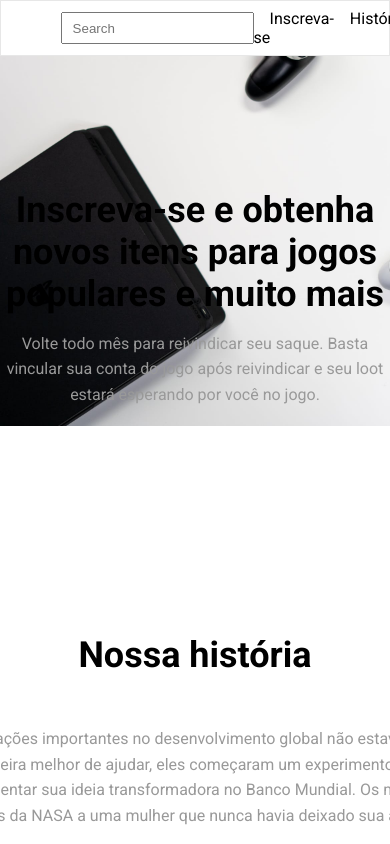
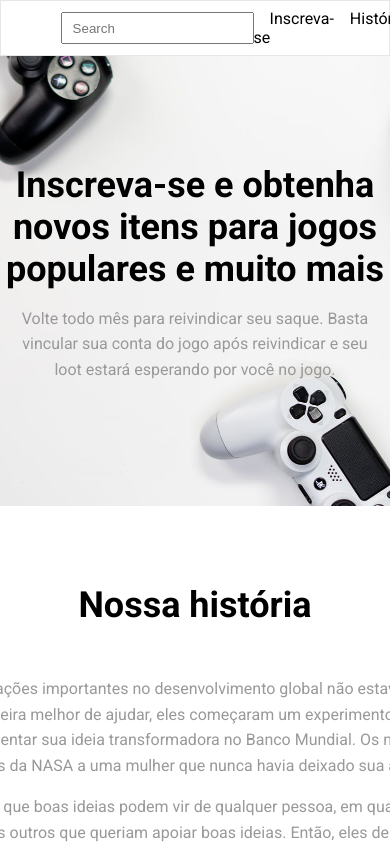
Before and after one commit to riamxpp/Playstation-Page, a React (Create React App) app: page / in a window 390 px wide. Shown: the top 844 px of the page. Built offline with nearby package versions, Linux system fonts and the light colour scheme.

Commit message:
Tornando o componente Inscreva responsivo

```diff
--- a/src/Components/Inscreva/InscrevaStyles.ts
+++ b/src/Components/Inscreva/InscrevaStyles.ts
@@ -9,9 +9,17 @@ const InscrevaSection = styled.section<InscrevaInterfaceSection>`
   align-items: center;
   justify-content: center;
   background-image: url(${(props) => props.backgroundImg});
-  background-size: cover;
+  background-size: 120%;
   background-position: 0 -130px;
   background-repeat: no-repeat;
+  @media (max-width: 900px) {
+    background-size: 200%;
+    height: 450px;
+    background-position: 50% 50%;
+  }
+  @media (max-width: 400px) {
+    background-size: 300%;
+  }
 `;
 
 const ContainerConteudo = styled.div`
@@ -26,6 +34,9 @@ const TituloInscreva = styled.h1`
   font-weight: 700;
   font-size: 2.25rem;
   text-align: center;
+  @media (max-width: 900px) {
+    width: 429px;
+  }
 `;
 
 const TextoInscreva = styled.p`
@@ -34,6 +45,9 @@ const TextoInscreva = styled.p`
   font-size: 1rem;
   word-wrap: break-word;
   line-height: 1.6;
+  @media (max-width: 900px) {
+    width: 366px;
+  }
 `;
 
 export { InscrevaSection, ContainerConteudo, TituloInscreva, TextoInscreva };
```
